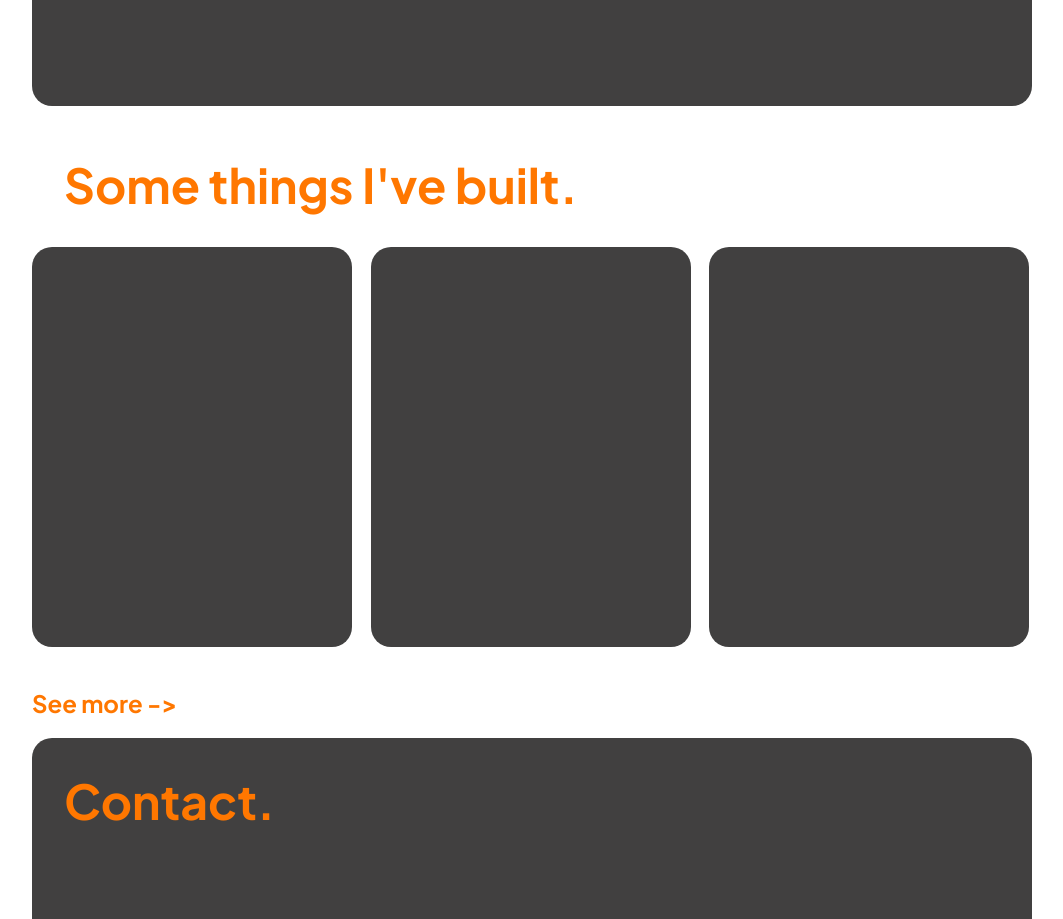
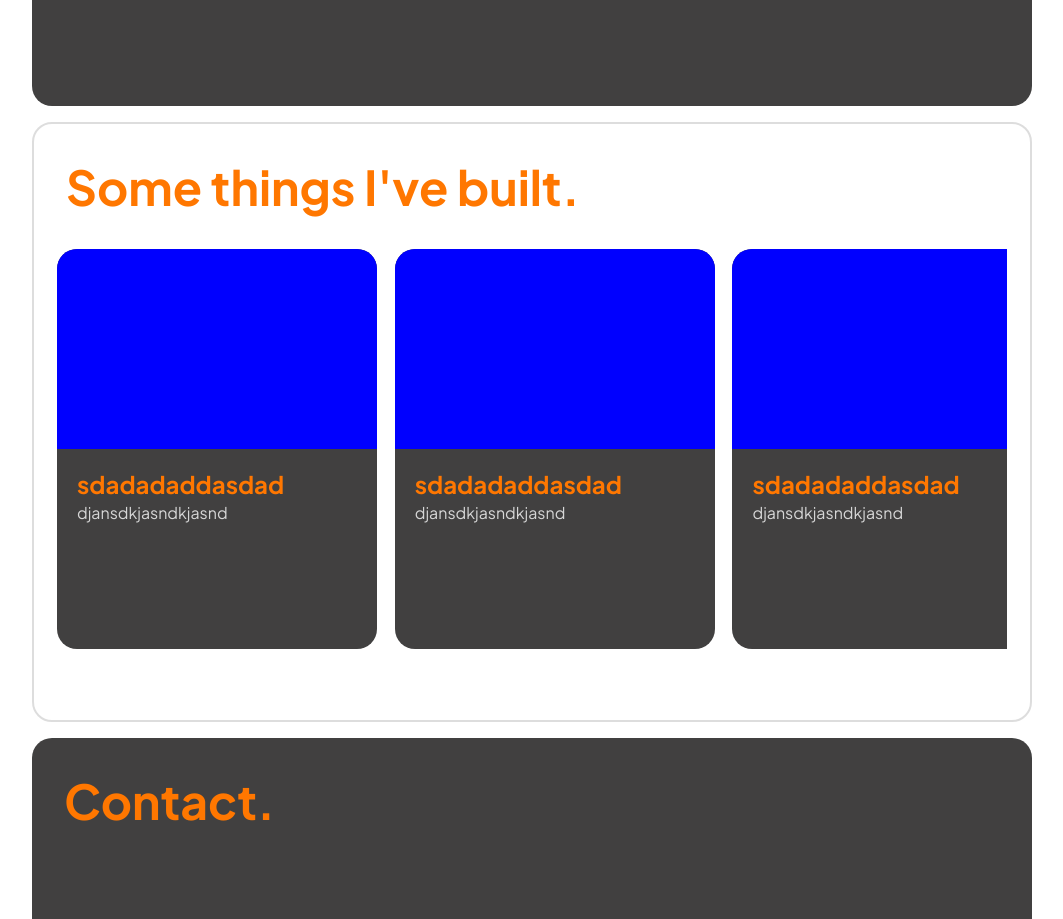
Before and after one commit to cipherrave/cipherrave.github.io, a website: page index.html in a window 1280 px wide. Shown: the part 1160-2079 px from the top of the page, without its empty margins (108-1171 px from the left). Drawn offline with nearby package versions, Linux system fonts and the light colour scheme.

Commit message:
style/card-for-portfolio

```diff
--- a/index.html
+++ b/index.html
@@ -64,14 +64,43 @@
           <h3>Some things I've built.</h3>
           <div>
             <div class="container">
-              <div class="card"></div>
-              <div class="card"></div>
-              <div class="card"></div>
-              <div class="card"></div>
-              <div class="card"></div>
+              <div class="card">
+                <div class="cardPic"></div>
+                <div class="cardDeets">
+                  <h4>sdadadaddasdad</h4>
+                  <p>djansdkjasndkjasnd</p>
+                </div>
+              </div>
+              <div class="card">
+                <div class="cardPic"></div>
+                <div class="cardDeets">
+                  <h4>sdadadaddasdad</h4>
+                  <p>djansdkjasndkjasnd</p>
+                </div>
+              </div>
+              <div class="card">
+                <div class="cardPic"></div>
+                <div class="cardDeets">
+                  <h4>sdadadaddasdad</h4>
+                  <p>djansdkjasndkjasnd</p>
+                </div>
+              </div>
+              <div class="card">
+                <div class="cardPic"></div>
+                <div class="cardDeets">
+                  <h4>sdadadaddasdad</h4>
+                  <p>djansdkjasndkjasnd</p>
+                </div>
+              </div>
+              <div class="card">
+                <div class="cardPic"></div>
+                <div class="cardDeets">
+                  <h4>sdadadaddasdad</h4>
+                  <p>djansdkjasndkjasnd</p>
+                </div>
+              </div>
             </div>
           </div>
-          <h4 class="">See more -></h4>
         </div>
         <div class="contact">
           <h3>Contact.</h3>
--- a/style.css
+++ b/style.css
@@ -250,29 +250,32 @@ body {
   display: flex;
   flex-direction: column;
   justify-content: start;
-  align-items: start;
+  align-items: center;
   gap: 2pc;
   width: 1000px;
   height: 600px;
   border-radius: 20px;
   padding-top: 2pc;
   padding-bottom: 2pc;
+  border: #4949492f 2px solid;
 }
 
 .portfolio > h3 {
+  align-self: start;
   padding-left: 2pc;
 }
 
 .container {
+  width: 950px;
   overflow-x: scroll;
+  overflow-y: hidden;
   white-space: nowrap;
-  padding-bottom: 5px;
-  max-width: 1000px;
 }
 
 .card {
-  display: inline-flex;
-  gap: 3px;
+  display: inline-block;
+  vertical-align: middle;
+  margin-right: 15px;
   flex-direction: column;
   justify-content: start;
   align-items: center;
@@ -280,8 +283,19 @@ body {
   height: 25pc;
   border-radius: 20px;
   background: #414040;
-  transition: 0.2s;
-  margin-right: 1pc;
+}
+
+.cardPic {
+  width: 100%;
+  height: 50%;
+  background-color: blue;
+  border-radius: 20px 20px 0px 0px;
+}
+
+.cardDeets {
+  width: 100%;
+  height: 50%;
+  padding: 20px;
 }
 
 .portfolio > .cards:hover {
```
